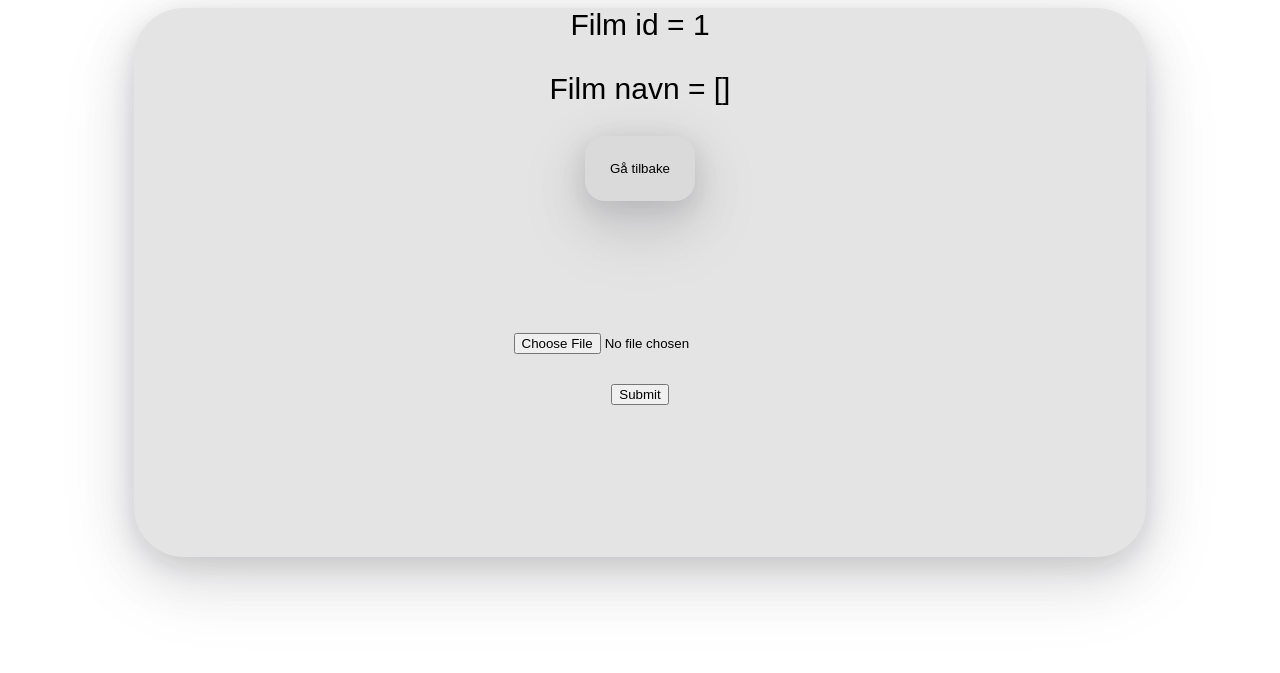
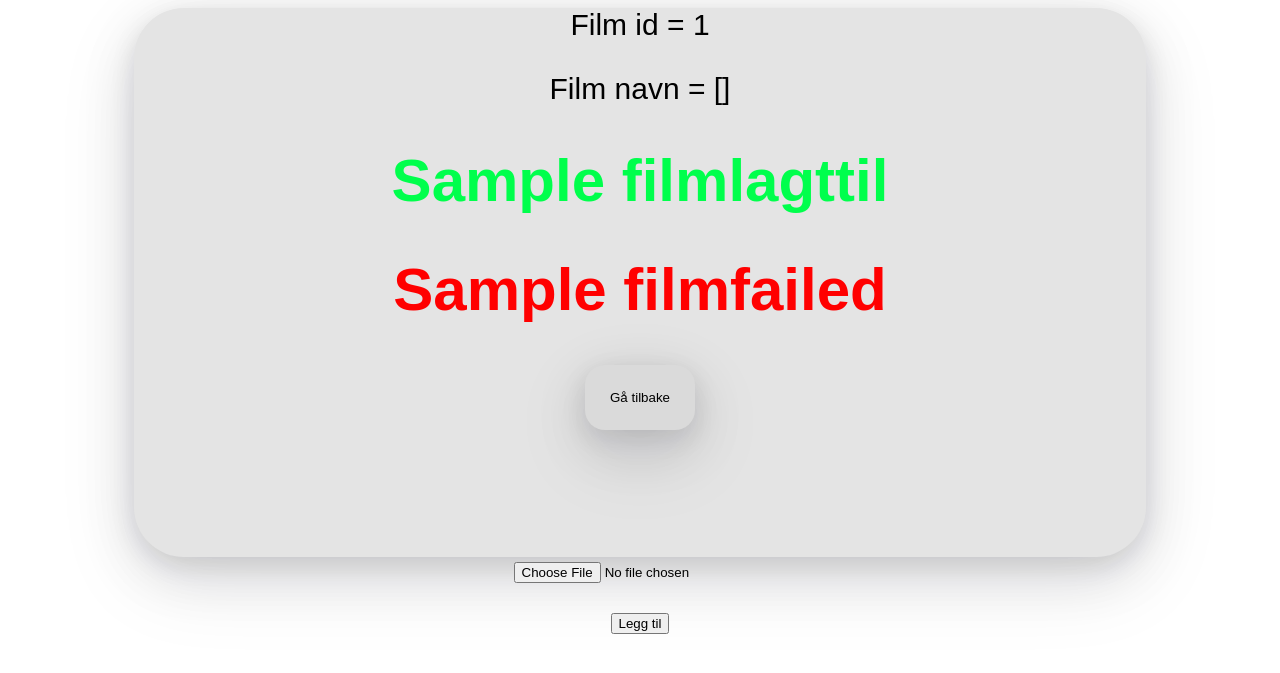
Before and after one commit to CionDeveloping/webflix, a Flask app: template templates/filmadder.html in a window 1280 px wide. Shown: the top 673 px of the page. Run offline with Flask 2, Linux system fonts and the light colour scheme; the template is opened without the code that fills it: most values are stand-ins (such as "Sample title", 1, 10 or a date in 2020); some libraries are stand-ins or nearby versions.

Commit message:
V5.6X
fikset et par greier

```diff
--- a/main.py
+++ b/main.py
@@ -73,15 +73,25 @@ def filmader():
 @app.route('/Leggtil', methods=['GET', 'POST'])
 def upload_files():
     movie_id = request.args.get('id')
+    m = movie.details(movie_id)
     uploaded_file = request.files['file']
     filename = secure_filename(uploaded_file.filename)
     if filename != '':
         file_ext = os.path.splitext(filename)[1]
         if file_ext not in app.config['UPLOAD_EXTENSIONS']:
+            filmlagttil = ("")
+            filmfailed = ("Feil filtype! kun .mp4!")
+            return render_template('filmadder.html', filmlagttil=filmlagttil, Movies=m, filmfailed=filmfailed)
             abort(400)
         prosfilnavn = (movie_id + '.mp4')
+        filmlagttil = ("Filmen er lagt til!")
+        filmfailed = ("")
         uploaded_file.save(os.path.join(app.config['UPLOAD_PATH'], prosfilnavn))
-        return '', 204
+        return render_template('filmadder.html', filmlagttil=filmlagttil, Movies=m, filmfailed=filmfailed)
+    else:
+        filmlagttil = ("")
+        filmfailed = ("Ingen fil? skjerp deg")
+        return render_template('filmadder.html', filmlagttil=filmlagttil, Movies=m, filmfailed=filmfailed)
 
 
 
--- a/static/stylesheets/filminput.css
+++ b/static/stylesheets/filminput.css
@@ -47,3 +47,7 @@ button:hover{
 .file label{
   color: blue;
 }
+
+h1{
+  color: rgb(0, 255, 76)
+}
--- a/templates/filmadder.html
+++ b/templates/filmadder.html
@@ -25,10 +25,12 @@ file.addEventListener('change', (e) => {
 <div class="innholdmain">
     <p>Film id = {{Movies.id}}</p>
     <p>Film navn = {{Movies.title}}</p>
+    <h1>{{filmlagttil}}</h1>
+    <h1 style="color: red;">{{filmfailed}}</h1>
     <a href="/Movie_Detail?id={{Movies.id}}"><button    >Gå tilbake</button></a><br><br><br><br>
     <form method="POST" action="" enctype="multipart/form-data">
       <p><input type="file" name="file"></p>
-      <p><input type="submit" value="Submit"></p>
+      <p><input type="submit" value="Legg til"></p>
     </form>
 </div>
 </center>
```
Also changed, not shown: templates/filmadded.html (deleted, +0 -12 lines), templates/minside.html (+0 -10 lines).
